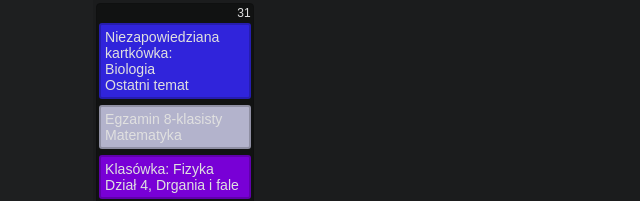
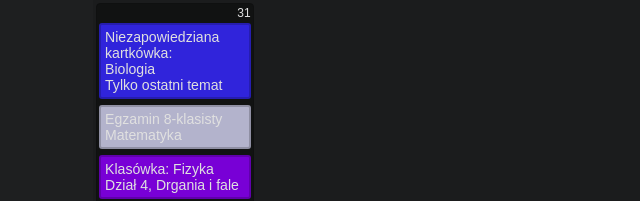
Before and after one commit to WithBlueHorns/WithBlueHorns.github.io, a plain HTML site: page school/stuff.html in a window 1280 px wide. Shown: the part 1036-1237 px from the top of the page, 0-640 px from the left. Drawn offline with Linux system fonts and the light colour scheme; a web font is replaced by a local one.

Commit message:
Update stuff.html

```diff
--- a/school/stuff.html
+++ b/school/stuff.html
@@ -64,7 +64,7 @@
                 <div class="c-calendar-cell"><span>28</span><div class="info-block exam">Klasówka: Chemia<br>Węglowodory</div><div class="info-block short-exam">Kartkówka: J. Hiszp.<br>Str 80, Marcadores temporales i Sustantivos do "el futbolin"</div></div>
                 <div class="c-calendar-cell"><span>29</span><div class="info-block event">Egzamin 8-klasisty<br>Polski</div></div>
                 <div class="c-calendar-cell"><span>30</span><div class="info-block event">Egzamin 8-klasisty<br>Angielski</div></div><div class="info-block exam">Możliwa klasówka: Chemia<br>Węglowodory</div><div class="info-block short-exam">Możliwa kartkówka: J. Hiszp.<br>Str 80, Marcadores temporales i Sustantivos do "el futbolin"</div></div>
-                <div class="c-calendar-cell"><span>31</span><div class="info-block short-exam">Niezapowiedziana kartkówka:<br>Biologia<br>Ostatni temat</div><div class="info-block event">Egzamin 8-klasisty<br>Matematyka</div><div class="info-block exam">Klasówka: Fizyka<br> Dział 4, Drgania i fale</div></div>
+                <div class="c-calendar-cell"><span>31</span><div class="info-block short-exam">Niezapowiedziana kartkówka:<br>Biologia<br>Tylko ostatni temat</div><div class="info-block event">Egzamin 8-klasisty<br>Matematyka</div><div class="info-block exam">Klasówka: Fizyka<br> Dział 4, Drgania i fale</div></div>
                 <div class="c-calendar-cell disabled-cell"><span></span></div>
                 <div class="c-calendar-cell disabled-cell"><span></span></div>
 
```
